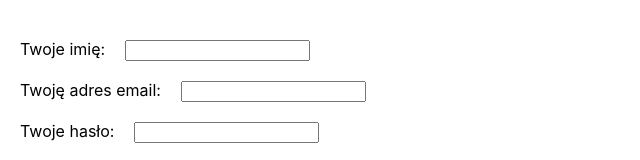
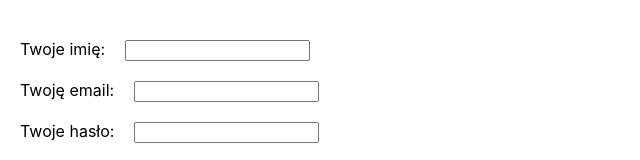
Before and after one commit to AdrianChojnacki/cra7, a React (Create React App) app: page / in a window 1280 px wide. Shown: the top 160 px of the page, without its empty margins (0-640 px from the left). Built offline with nearby package versions, Linux system fonts and the light colour scheme.

Commit message:
small update

```diff
--- a/src/App.css
+++ b/src/App.css
@@ -17,5 +17,7 @@ input[type="checkbox"] {
 }
 
 button {
+  display: block;
+  max-width: 200px;
   margin-top: 20px;
 }
--- a/src/App.js
+++ b/src/App.js
@@ -47,7 +47,7 @@ class App extends Component {
             />
           </label>
           <label htmlFor="email">
-            Twoję adres email:
+            Twoję email:
             <input
               type="email"
               id="email"
```
